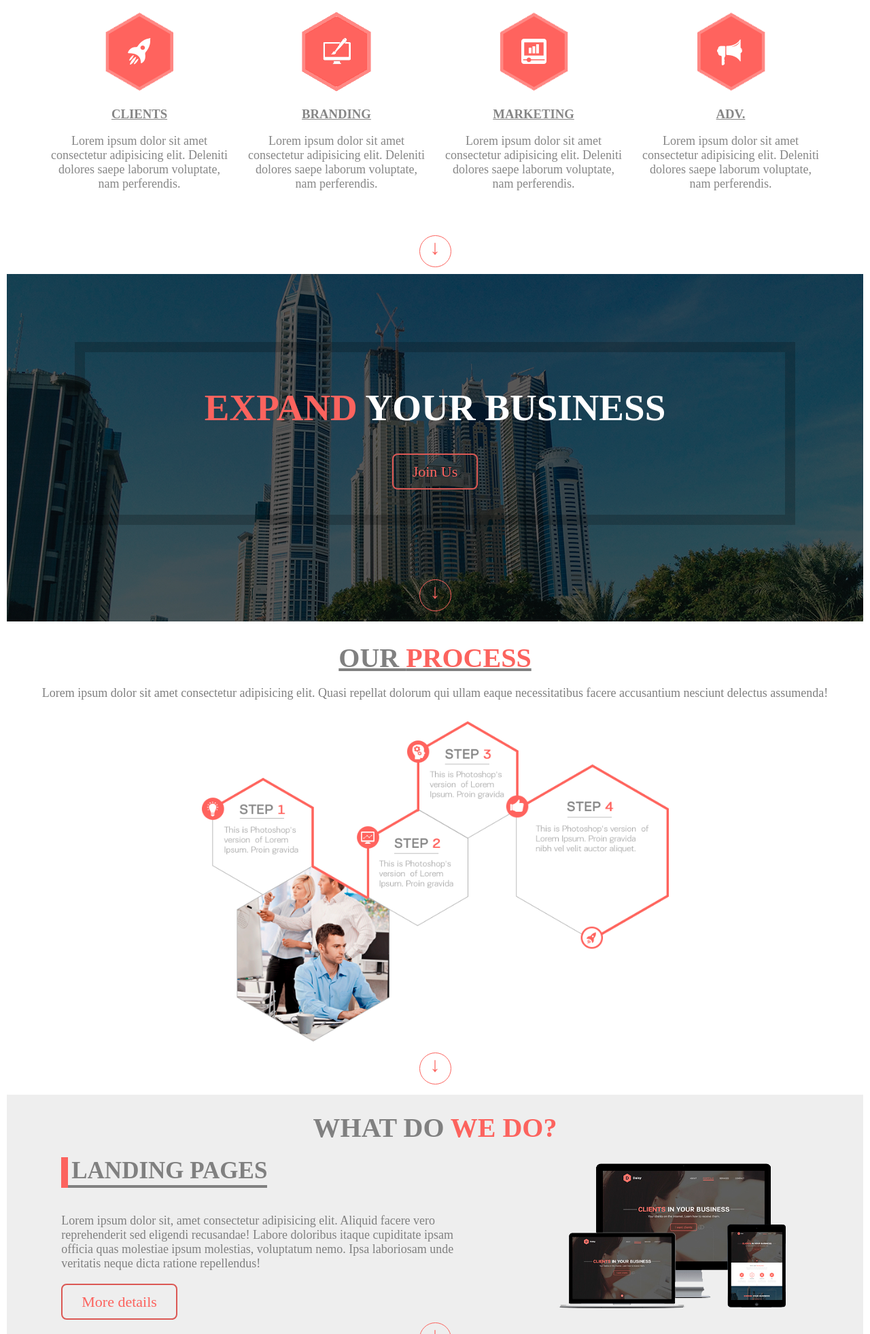
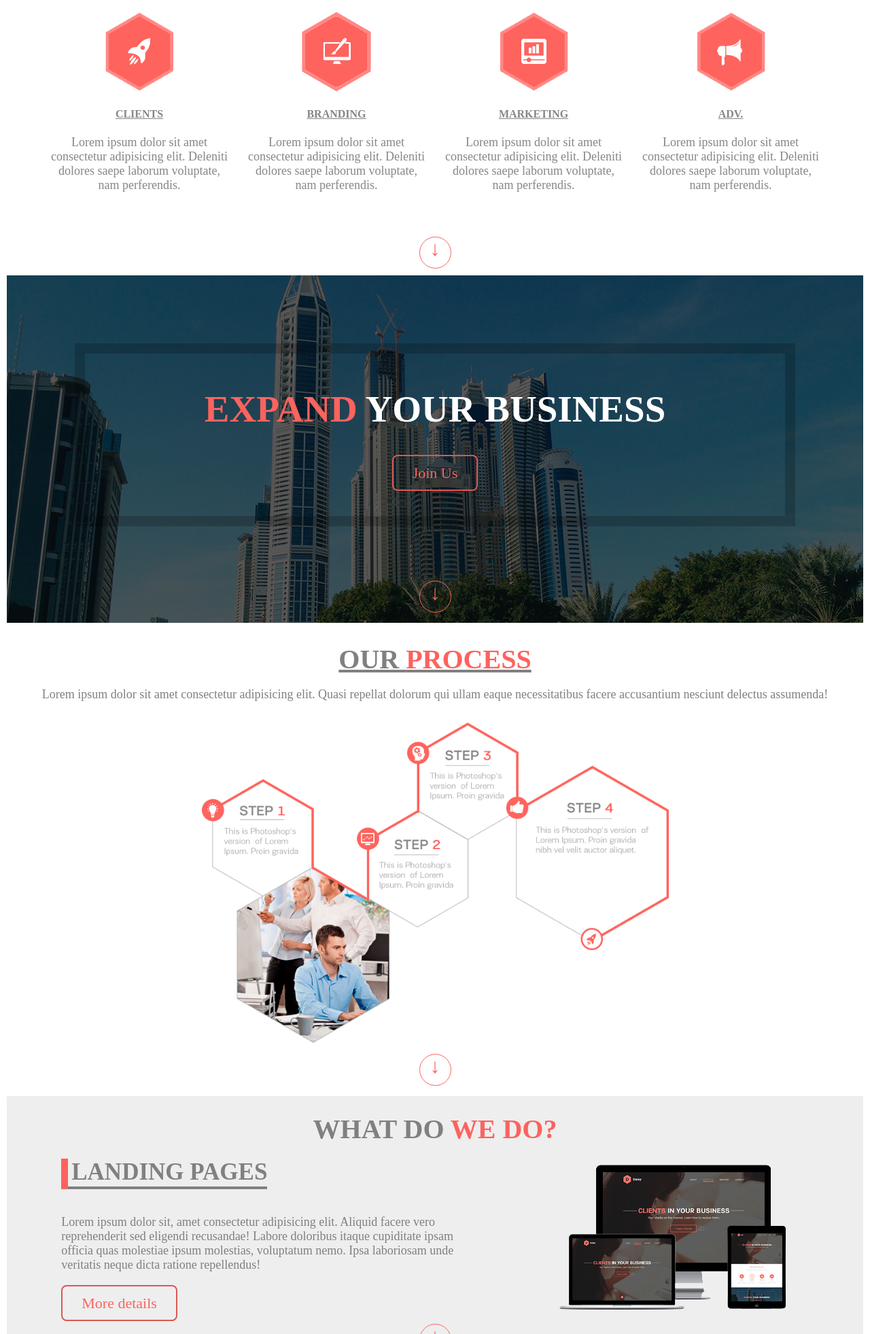
Before and after one commit to SKuznetzov/css_project, a website: page index.html in a window 1280 px wide. Shown: the part 838-2800 px from the top of the page at 68% size. Drawn offline with Linux system fonts and the light colour scheme.

Commit message:
change h1,h2,h3,h4

```diff
--- a/index.html
+++ b/index.html
@@ -18,34 +18,34 @@
             </menu>
         </nav>
         <div class="mainText">
-            <h1 class="main_header"><span>Clients</span> in your Business</h1>
+            <h2 class="main_header"><span>Clients</span> in your Business</h2>
             <p>Your clients on the internet. Learn how to receive them.</p>
             <a href="" class="btn">I want clients</a>
         </div>
         <a href="" class="arrowDown">&darr;</a>
     </header>
     <section class="recive">
-        <h1 class="main_header">What can <span>you receive?</span></h1>
+        <h2 class="main_header">What can <span>you receive?</span></h2>
         <p>Lorem ipsum dolor sit amet consectetur adipisicing elit. Ex reiciendis molestiae amet reprehenderit aperiam nesciunt at, fugiat culpa officiis dolore explicabo aliquam vel facere voluptates!</p>
         <div class="icons">
             <div>
                 <img src="src/img/icon1.png" alt="">
-                <h3>Clients</h3>
+                <h4>Clients</h4>
                 <p>Lorem ipsum dolor sit amet consectetur adipisicing elit. Deleniti dolores saepe laborum voluptate, nam perferendis.</p>
             </div>
             <div>
                 <img src="src/img/icon2.png" alt="">
-                <h3>Branding</h3>
+                <h4>Branding</h4>
                 <p>Lorem ipsum dolor sit amet consectetur adipisicing elit. Deleniti dolores saepe laborum voluptate, nam perferendis.</p>
             </div>
             <div>
                 <img src="src/img/icon3.png" alt="">
-                <h3>Marketing</h3>
+                <h4>Marketing</h4>
                 <p>Lorem ipsum dolor sit amet consectetur adipisicing elit. Deleniti dolores saepe laborum voluptate, nam perferendis.</p>
             </div>
             <div>
                 <img src="src/img/icon4.png" alt="">
-                <h3>ADV.</h3>
+                <h4>ADV.</h4>
                 <p>Lorem ipsum dolor sit amet consectetur adipisicing elit. Deleniti dolores saepe laborum voluptate, nam perferendis.</p>
             </div>
         </div>
@@ -53,38 +53,38 @@
     </section>
     <section class="expend">
         <div class="mainText">
-            <h1 class="main_header"><span>Expand</span> your business</h1>
+            <h2 class="main_header"><span>Expand</span> your business</h2>
             <a href="" class="btn">Join Us</a>
         </div>
         <a href="" class="arrowDown">&darr;</a>
     </section>
     <section class="our_process">
-        <h1 class="main_header">Our <span>process</span></h1>
+        <h2 class="main_header">Our <span>process</span></h2>
         <p>Lorem ipsum dolor sit amet consectetur adipisicing elit. Quasi repellat dolorum qui ullam eaque necessitatibus facere accusantium nesciunt delectus assumenda!</p>
         <div class="steps">
-            <h1 class="main_header">step <span>1</span></h1>
+            <h2 class="main_header">step <span>1</span></h2>
             <p>Lorem ipsum dolor, sit amet consectetur adipisicing elit. A optio neque adipisci molestiae tempore accusamus!</p>
         </div>
         <div class="steps">
-            <h1 class="main_header">step <span>2</span></h1>
+            <h2 class="main_header">step <span>2</span></h2>
             <p>Lorem ipsum dolor, sit amet consectetur adipisicing elit. A optio neque adipisci molestiae tempore accusamus!</p>
         </div>
         <div class="steps">
-            <h1 class="main_header">step <span>3</span></h1>
+            <h2 class="main_header">step <span>3</span></h2>
             <p>Lorem ipsum dolor, sit amet consectetur adipisicing elit. A optio neque adipisci molestiae tempore accusamus!</p>
         </div>
         <div class="steps">
-            <h1 class="main_header">step <span>4</span></h1>
+            <h2 class="main_header">step <span>4</span></h2>
             <p>Lorem ipsum dolor, sit amet consectetur adipisicing elit. A optio neque adipisci molestiae tempore accusamus!</p>
         </div>
         <div class="back_process"></div>
         <a href="" class="arrowDown">&darr;</a>
     </section>
     <section class="wedo1">
-        <h1 class="main_header">What do <span>we do?</span></h1>
+        <h2 class="main_header">What do <span>we do?</span></h2>
         <div class="container">
             <div class="left">
-                <h2>Landing Pages</h2>
+                <h3>Landing Pages</h3>
                 <p>Lorem ipsum dolor sit, amet consectetur adipisicing elit. Aliquid facere vero reprehenderit sed eligendi recusandae! Labore doloribus itaque cupiditate ipsam officia quas molestiae ipsum molestias, voluptatum nemo. Ipsa laboriosam unde veritatis neque dicta ratione repellendus!</p>
             <a href="" class="btn">More details</a>
             </div>
@@ -100,7 +100,7 @@
 				<img src="src/img/we_do_2.png" alt="">
 			</div>
 			<div class="right">
-				<h2>Advertising </h2>
+				<h3>Advertising </h3>
 				<p>Lorem ipsum dolor, sit amet consectetur adipisicing elit. Architecto, laboriosam similique labore
 					doloremque cumque, eveniet aperiam possimus sequi illum voluptates velit voluptas voluptatem
 					molestias quae distinctio consequatur officia vitae unde!</p>
@@ -112,7 +112,7 @@
     <section class="wedo3">
 		<div class="container">
 			<div class="left">
-				<h2>Marketing kit</h2>
+				<h3>Marketing kit</h3>
 				<p>Lorem ipsum dolor, sit amet consectetur adipisicing elit. Architecto, laboriosam similique labore
 					doloremque cumque, eveniet aperiam possimus sequi illum voluptates velit voluptas voluptatem
 					molestias quae distinctio consequatur officia vitae unde!</p>
@@ -125,7 +125,7 @@
 		<a href="" class="arrowDown">&darr;</a>
     </section>
     <section class="portfolio" id="portfolio">
-		<h2>Portfolio</h2>
+		<h3>Portfolio</h3>
 		<div class="controls">
 			<button type="button" data-filter="all">All</button> /
 			<button type="button" data-filter=".category-et">Entertainment</button> /
@@ -169,7 +169,7 @@
 		<a href="" class="arrowDown">&darr;</a>
     </section>
     <section class="our_team" id="our_team">
-		<div><h2>Our <span>team</span></h2></div>
+		<div><h3>Our <span>team</span></h3></div>
 		<div class="cont">
 			<div class="people">
 				<img src="src/img/team/marketing.png" alt="">
--- a/src/css/main.less
+++ b/src/css/main.less
@@ -10,7 +10,7 @@
 @gray-more-light: #eee;
 
 body {
-    h2 {
+    h3 {
 		font-size: 35px;
 		margin: 20px 0;
 		text-transform: uppercase;
@@ -62,7 +62,7 @@ body {
     }
     .mainText {
         text-align: center;
-        h1 {
+        h2 {
             text-transform: uppercase;
             font-size: 50px;
             color: @white-text;
@@ -75,7 +75,7 @@ body {
             font-size: 22px;
         }
     }
-    h1.main_header {
+    h2.main_header {
         margin: 0;
         text-transform: uppercase;
         font-size: 40px;
@@ -146,7 +146,7 @@ body {
     }
     .icons {
         display: flex;
-        h3 {
+        h4 {
             text-decoration: underline;
             text-transform: uppercase;
         }
@@ -165,7 +165,7 @@ body {
             padding: 50px;
             margin-bottom: 80px;
             border: 15px solid rgba(0,0,0,0.2);
-            h1 {
+            h2 {
                 font-size: 55px;
                 margin-bottom: 50px;
             }
@@ -178,10 +178,10 @@ body {
         text-align: center;
         padding-top: 30px;
         padding-bottom: 15px;
-        h1, p {
+        h2, p {
             color: @gray-text;
         }
-        h1 {
+        h2 {
             text-decoration: underline;
         }
         p {
@@ -206,14 +206,14 @@ body {
             display: flex;
             justify-content: space-around;
         }
-        h1, h2, p {
+        h2, h3, p {
             color: @gray-text;
         }
         p {
             font-size: 18px;
             padding-bottom: 15px;
         }
-        h2 {
+        h3 {
             text-transform: uppercase;
             border-left: 10px solid @primary-color;
             padding-left: 5px;
@@ -229,7 +229,7 @@ body {
     .wedo2 {
         text-align: right;
         background: @white-text;
-        h2 {
+        h3 {
            border-left: none;
            border-right: 10px solid @primary-color;
            padding-left: 0px;
```
Also changed, not shown: build/css/style.css, 1 other file.
